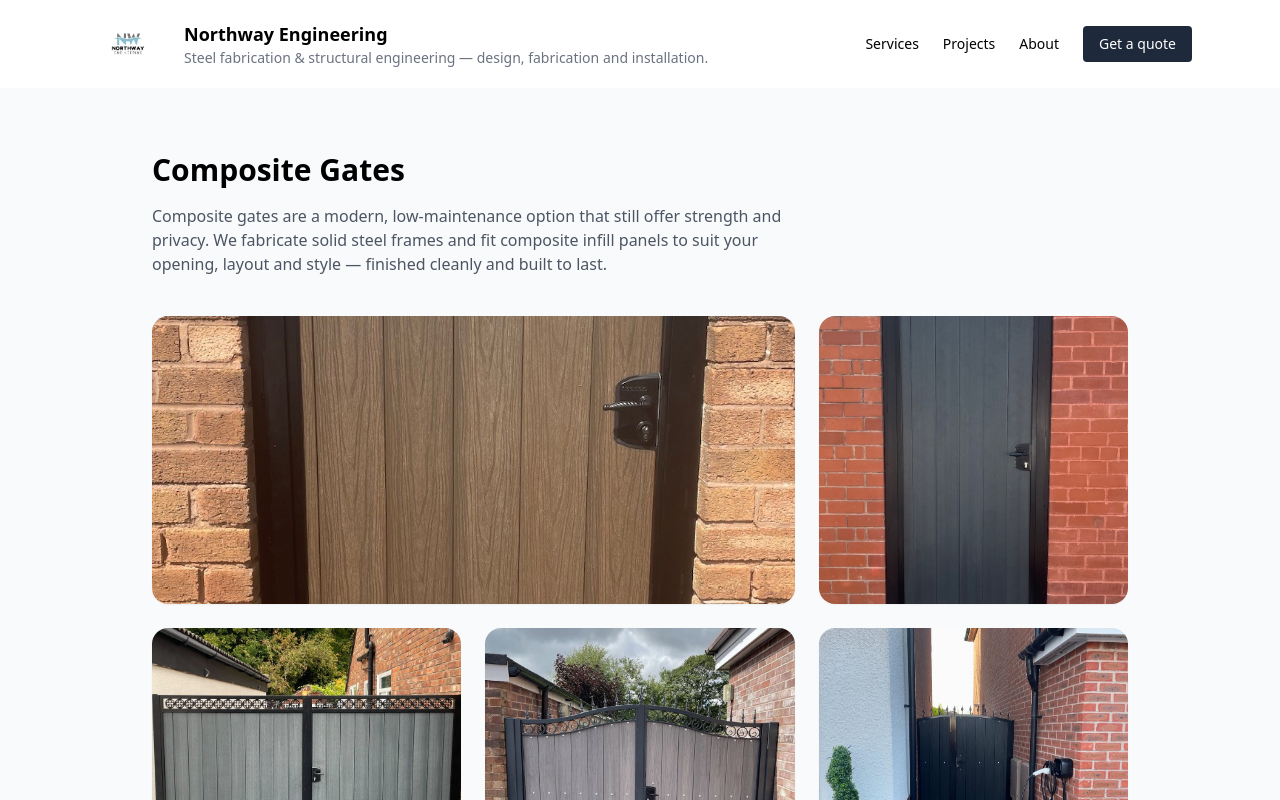
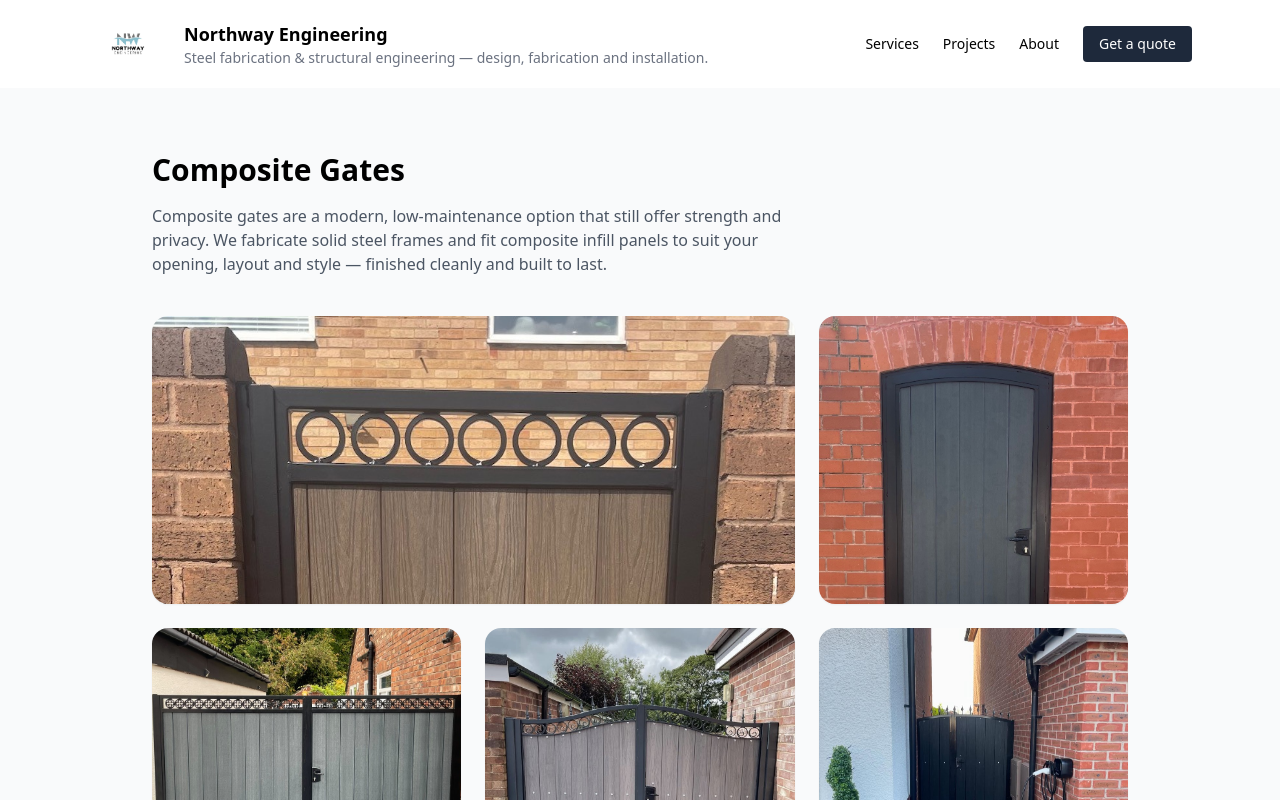
Before and after one commit to giuseppe101-arch/northway-engineering-site2, a Next.js app: page /products/composite-gates in a window 1280 px wide. Shown: the top 800 px of the page. Built offline with nearby package versions, Linux system fonts and the light colour scheme.

Commit message:
Update composite-gates.jsx

```diff
--- a/pages/products/composite-gates.jsx
+++ b/pages/products/composite-gates.jsx
@@ -35,19 +35,19 @@ export default function CompositeGatesPage() {
                 alt="Composite gate installation"
                 fill
                 sizes="(max-width: 768px) 100vw, 66vw"
-                className="object-cover"
+                className="object-cover object-top"
                 priority
               />
             </div>
 
-            {/* IMAGE 2 */}
+            {/* TOP RIGHT IMAGE */}
             <div className="relative w-full h-72 rounded-2xl overflow-hidden shadow-sm">
               <Image
                 src="/images/compgate9.jpg"
                 alt="Composite driveway gates"
                 fill
                 sizes="(max-width: 768px) 100vw, 33vw"
-                className="object-cover"
+                className="object-cover object-top"
               />
             </div>
 
```
